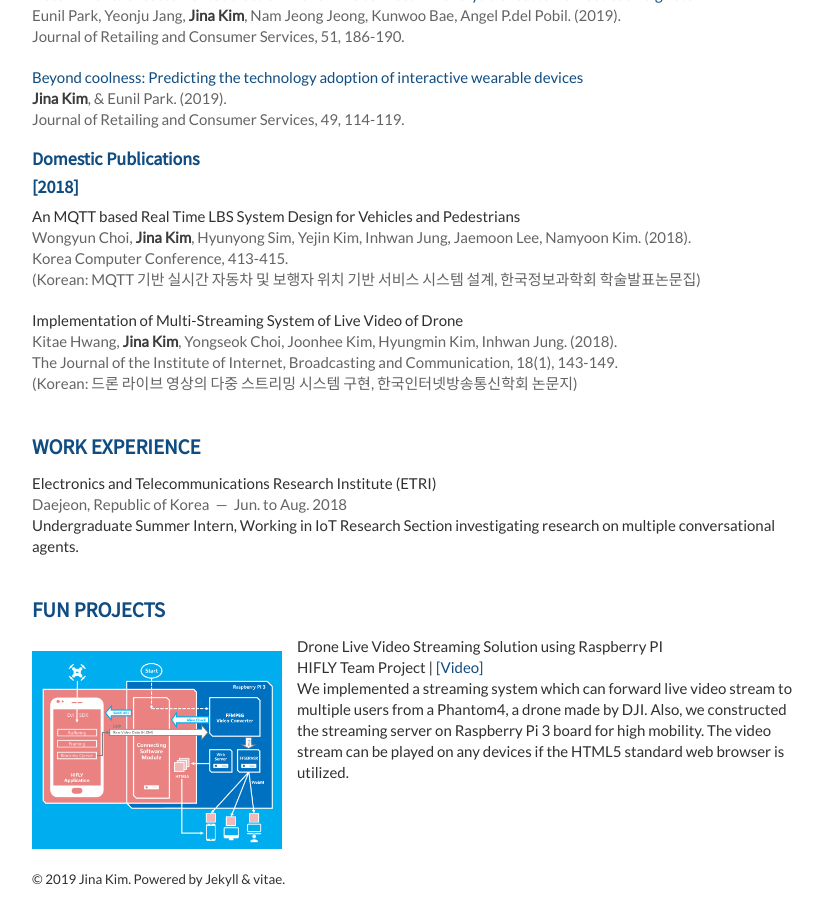
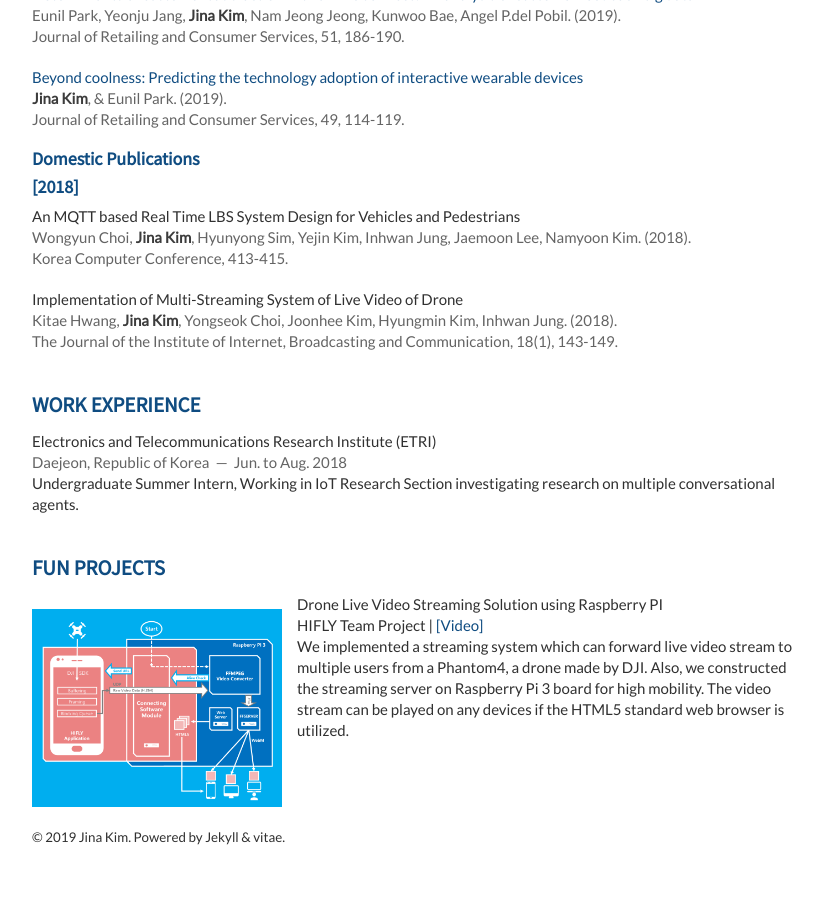
Before and after one commit to Jina-Kim/Jina-Kim.github.io, a Jekyll site: the page built from index.html, in a window 1280 px wide and 900 px high, scrolled down 1275 px. Shown: the whole window, without its empty margins (328-1151 px from the left). Built offline with Jekyll 4.4.1, drawn with Linux system fonts in a browser that asks for light colours; nearby versions of some CDN libraries; the list of posts is cut into pages by our own code; after the commit the page ends 2133 px from its top, so only the background shows below that.

Commit message:
Update publications.html

```diff
--- a/_includes/publications.html
+++ b/_includes/publications.html
@@ -77,8 +77,7 @@
         <header>
             An MQTT based Real Time LBS System Design for Vehicles and Pedestrians<br/>
             <span>Wongyun Choi, <em>Jina Kim</em>, Hyunyong Sim, Yejin Kim, Inhwan Jung, Jaemoon Lee, Namyoon Kim. (2018).</span><br/>
-            <span>Korea Computer Conference, 413-415.</span><br/>
-            <span>(Korean: MQTT 기반 실시간 자동차 및 보행자 위치 기반 서비스 시스템 설계, 한국정보과학회 학술발표논문집)</span>
+            <span>Korea Computer Conference, 413-415.</span>
         </header>
     </article>
 
@@ -86,8 +85,7 @@
         <header>
             Implementation of Multi-Streaming System of Live Video of Drone<br/>
             <span>Kitae Hwang, <em>Jina Kim</em>, Yongseok Choi, Joonhee Kim, Hyungmin Kim, Inhwan Jung. (2018).</span><br/>
-            <span>The Journal of the Institute of Internet, Broadcasting and Communication, 18(1), 143-149.</span><br/>
-            <span>(Korean: 드론 라이브 영상의 다중 스트리밍 시스템 구현, 한국인터넷방송통신학회 논문지)</span>
+            <span>The Journal of the Institute of Internet, Broadcasting and Communication, 18(1), 143-149.</span>
         </header>
     </article>
 
```
